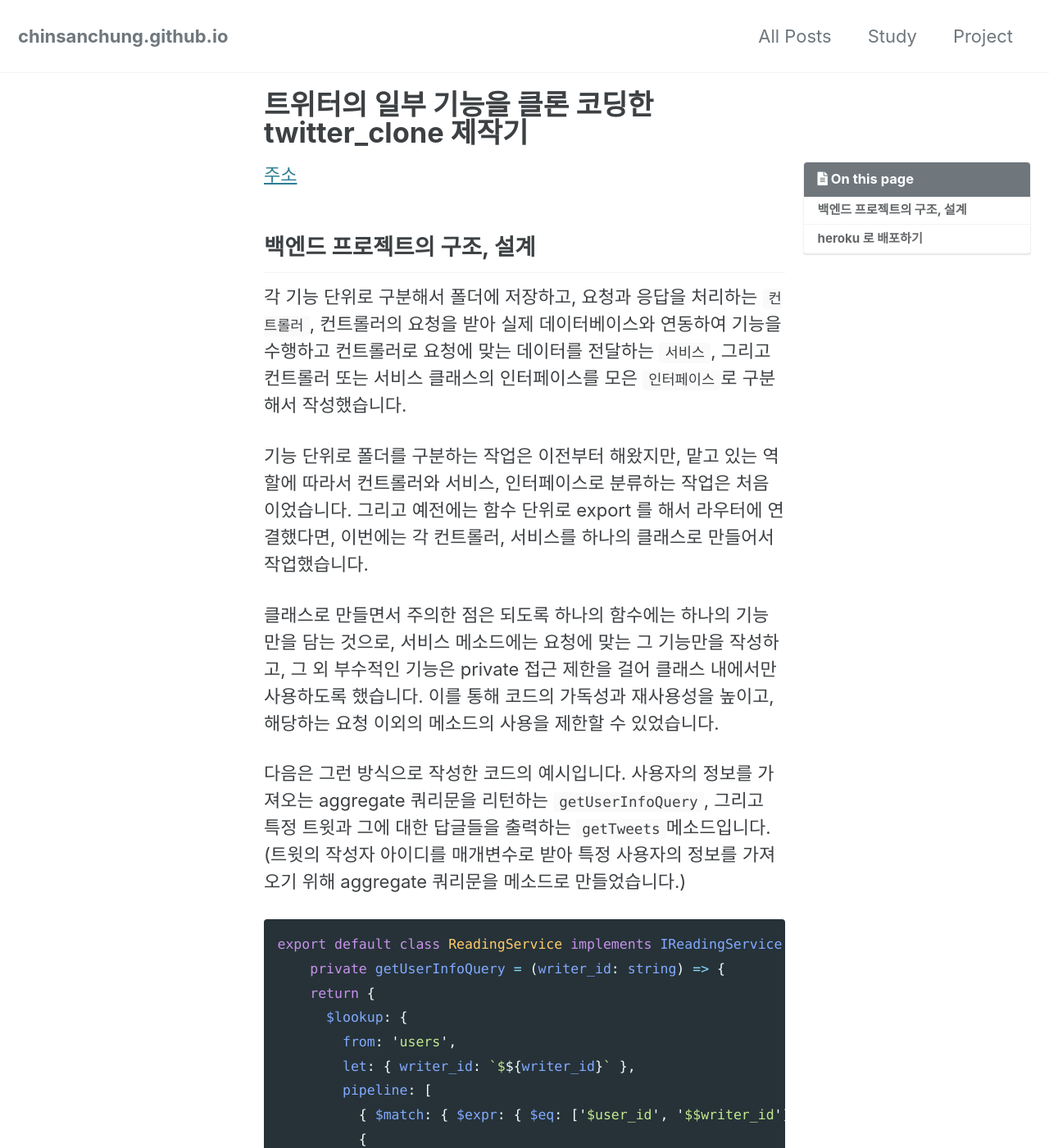
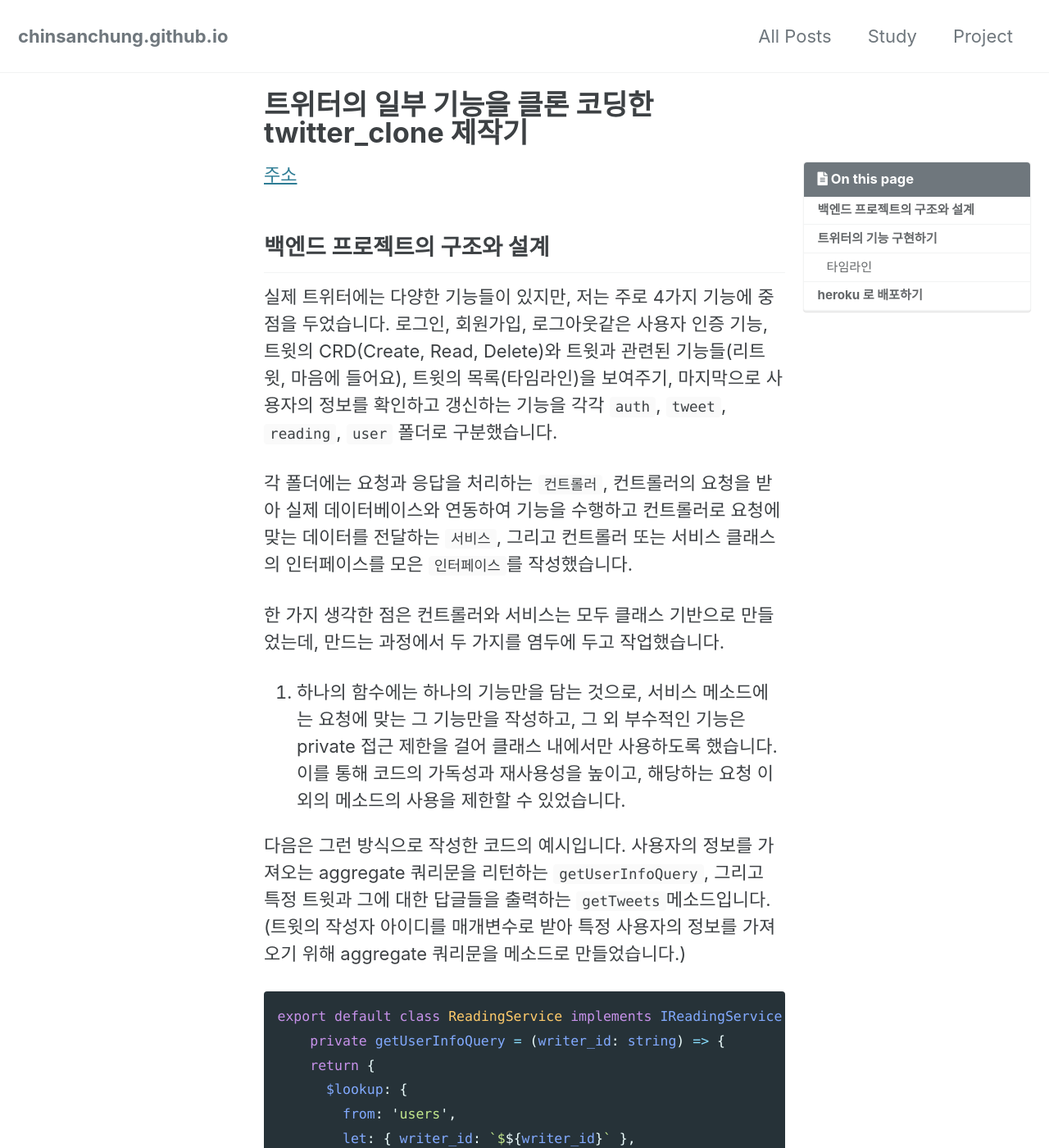
Before and after one commit to chinsanchung/chinsanchung.github.com, a Jekyll site: the page built from _posts/2021-10-05-twitter_clone.md, in a window 1280 px wide and 1400 px high. Shown: the whole window at 82% size. Built offline with Jekyll 4.4.1, drawn with Linux system fonts in a browser that asks for light colours; cached includes are drawn as plain includes; some of the changed text lies outside the part shown.

Commit message:
"백엔드 프로젝트의 구조와 설계" 항목의 내용 수정. "트위터의 기능 구현하기" 작성 시작

````diff
--- a/_posts/2021-10-05-twitter_clone.md
+++ b/_posts/2021-10-05-twitter_clone.md
@@ -18,13 +18,15 @@ tags:
 
 [주소](https://witterclone.herokuapp.com/)
 
-## 백엔드 프로젝트의 구조, 설계
+## 백엔드 프로젝트의 구조와 설계
 
-각 기능 단위로 구분해서 폴더에 저장하고, 요청과 응답을 처리하는 `컨트롤러`, 컨트롤러의 요청을 받아 실제 데이터베이스와 연동하여 기능을 수행하고 컨트롤러로 요청에 맞는 데이터를 전달하는 `서비스`, 그리고 컨트롤러 또는 서비스 클래스의 인터페이스를 모은 `인터페이스`로 구분해서 작성했습니다.
+실제 트위터에는 다양한 기능들이 있지만, 저는 주로 4가지 기능에 중점을 두었습니다. 로그인, 회원가입, 로그아웃같은 사용자 인증 기능, 트윗의 CRD(Create, Read, Delete)와 트윗과 관련된 기능들(리트윗, 마음에 들어요), 트윗의 목록(타임라인)을 보여주기, 마지막으로 사용자의 정보를 확인하고 갱신하는 기능을 각각 `auth`, `tweet`, `reading`, `user` 폴더로 구분했습니다.
 
-기능 단위로 폴더를 구분하는 작업은 이전부터 해왔지만, 맡고 있는 역할에 따라서 컨트롤러와 서비스, 인터페이스로 분류하는 작업은 처음이었습니다. 그리고 예전에는 함수 단위로 export 를 해서 라우터에 연결했다면, 이번에는 각 컨트롤러, 서비스를 하나의 클래스로 만들어서 작업했습니다.
+각 폴더에는 요청과 응답을 처리하는 `컨트롤러`, 컨트롤러의 요청을 받아 실제 데이터베이스와 연동하여 기능을 수행하고 컨트롤러로 요청에 맞는 데이터를 전달하는 `서비스`, 그리고 컨트롤러 또는 서비스 클래스의 인터페이스를 모은 `인터페이스`를 작성했습니다.
 
-클래스로 만들면서 주의한 점은 되도록 하나의 함수에는 하나의 기능만을 담는 것으로, 서비스 메소드에는 요청에 맞는 그 기능만을 작성하고, 그 외 부수적인 기능은 private 접근 제한을 걸어 클래스 내에서만 사용하도록 했습니다. 이를 통해 코드의 가독성과 재사용성을 높이고, 해당하는 요청 이외의 메소드의 사용을 제한할 수 있었습니다.
+한 가지 생각한 점은 컨트롤러와 서비스는 모두 클래스 기반으로 만들었는데, 만드는 과정에서 두 가지를 염두에 두고 작업했습니다.
+
+1. 하나의 함수에는 하나의 기능만을 담는 것으로, 서비스 메소드에는 요청에 맞는 그 기능만을 작성하고, 그 외 부수적인 기능은 private 접근 제한을 걸어 클래스 내에서만 사용하도록 했습니다. 이를 통해 코드의 가독성과 재사용성을 높이고, 해당하는 요청 이외의 메소드의 사용을 제한할 수 있었습니다.
 
 다음은 그런 방식으로 작성한 코드의 예시입니다. 사용자의 정보를 가져오는 aggregate 쿼리문을 리턴하는 `getUserInfoQuery`, 그리고 특정 트윗과 그에 대한 답글들을 출력하는 `getTweets`메소드입니다. (트윗의 작성자 아이디를 매개변수로 받아 특정 사용자의 정보를 가져오기 위해 aggregate 쿼리문을 메소드로 만들었습니다.)
 
@@ -86,6 +88,27 @@ export default class ReadingService implements IReadingService {
 }
 ```
 
-다음으로 주의한 점은 서비스 클래스에 대한 인터페이스를 되도록 꼼꼼하게 작성하는 것입니다. 각 메소드의 매개변수와 리턴의 타입을 명확하게 정의함으로써 잘못된 값을 가져오거나 리턴하지 않도록 하는 한편, 나중에 코드를 다시 읽었을 때 이 메소드는 이런 매개변수를 사용해서 이런 결과값을 리턴하는 의도로 작성한 것이라는 것을 빠르게 파악할 수 있다는 장점이 있었습니다. 부수적으로 인터페이스를 먼저 작성한 후 클래스를 선언할 때 vscode 의 자동완성 기능을 이용해서 조금이나마 수고를 덜 수 있었습니다.
+2. 다음으로 주의한 점은 서비스 클래스에 대한 인터페이스를 되도록 꼼꼼하게 작성하는 것입니다. 각 메소드의 매개변수와 리턴의 타입을 명확하게 정의함으로써 잘못된 값을 가져오거나 리턴하지 않도록 하는 한편, 나중에 코드를 다시 읽었을 때 이 메소드는 이런 매개변수를 사용해서 이런 결과값을 리턴하는 의도로 작성한 것이라는 것을 빠르게 파악할 수 있다는 장점이 있었습니다. 부수적으로 인터페이스를 먼저 작성한 후 클래스를 선언할 때 vscode 의 자동완성 기능을 이용해서 조금이나마 수고를 덜 수 있었습니다.
+
+## 트위터의 기능 구현하기
+
+### 타임라인
+
+타임라인이란 간단하게 정의하자면 트윗들의 모음으로, 로그인한 사용자의 홈 타임라인과 특정 사용자의 타임라인 두 가지로 구분합니다.
+
+- 홈 타임라인: 사용자가 작성한 트윗과 리트윗, 그리고 팔로우하고 있는 사용자가 작성한 트윗과 리트윗을 나열한 목록입니다. 현재 트위터에서는 인기순과 최신순으로 정렬하고 있습니다.
+- 사용자 타임라인: 특정 사용자가 작성한 트윗과 리트윗을 나열한 목록입니다. 여기서는 최신순으로 정렬합니다.
+
+처음에는 트윗 컬렉션 하나만으로 타임라인을 구현할 수 있을 거라 생각했습니다. 그렇게 구현하려면 아래의 과정으로 타임라인을 가져옵니다.
+
+1. 로그인한 사용자가 작성하고 리트윗한 모든 트윗들을 가져옵니다.
+2. 로그인한 사용자의 팔로워 목록을 가져오고, 해당 user_id 를 작성자로 하는 트윗들 전부를 가져옵니다.
+3. 그 트윗들을 전부 합친 후, 시간순으로 내림차순하여 타임라인을 만듭니다.
+
+타임라인을 만든다면 얻을 수 있는 이점은 어떤 것이 있을까요?
+
+1. 로그인한 사용자의 타임라인 데이터를 가져옵니다. 거기에 담긴 tweet_id 를 통해 트윗의 정보를 가져옵니다.
+2. 팔로워 목록의 user_id 를 이용해 각 사용자의 타임라인을 가져옵니다. 또한 tweet_id 를 통해 트윗의 정보를 가져옵니다.
+3. 1번과 2번에서 가져온 트윗들을 시간순으로 내림차순하여 타임라인을 만듭니다.
 
 ## heroku 로 배포하기
````
